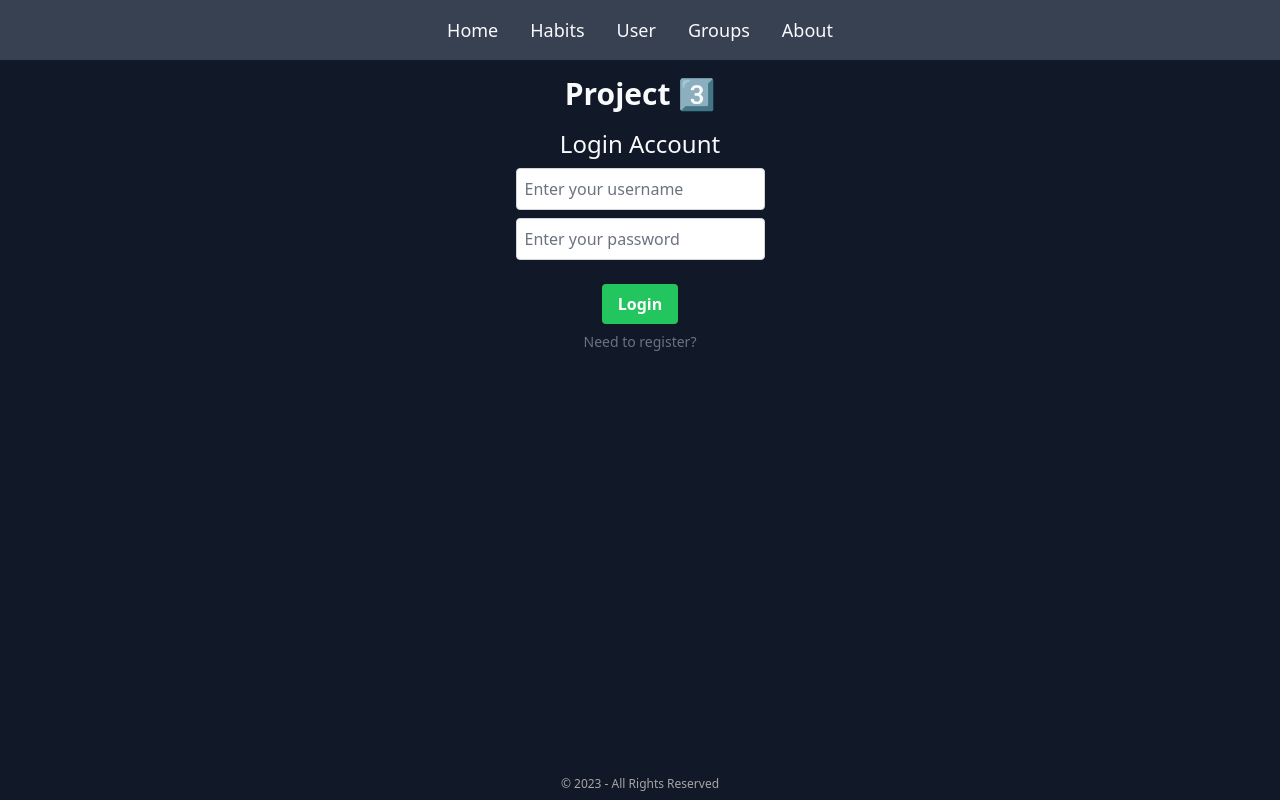
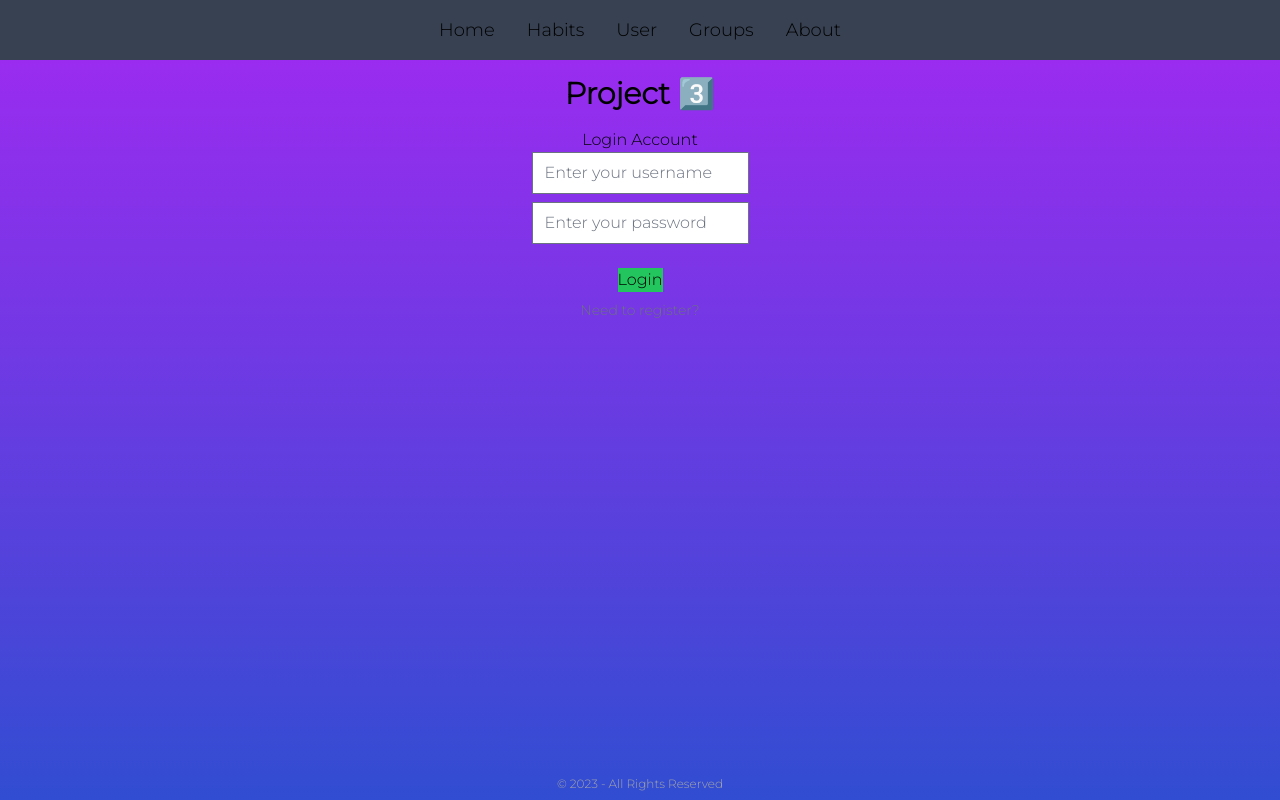
Before and after one commit to luksvrd/Rally, a React (Vite) app in the folder client/: page / in a window 1280 px wide. Built offline with nearby package versions, Linux system fonts and the light colour scheme.

Commit message:
add universal styles

```diff
--- a/client/src/index.css
+++ b/client/src/index.css
@@ -2,21 +2,7 @@
 @tailwind components;
 @tailwind utilities;
 
-@layer base {
-  body {
-    @apply bg-gray-900 text-gray-50;
-  }
-  h2 {
-    @apply my-2 text-2xl;
-  }
-
-  input {
-    @apply rounded border border-gray-300 p-2;
-  }
+html {
+  @apply bg-gradient-to-b from-rally-purple to-rally-blue bg-fixed;
+  @apply font-montserrat;
 }
-
-@layer components {
-  .button {
-    @apply rounded bg-blue-500 py-2 px-4 font-bold text-white hover:bg-blue-300;
-  }
-}
```
